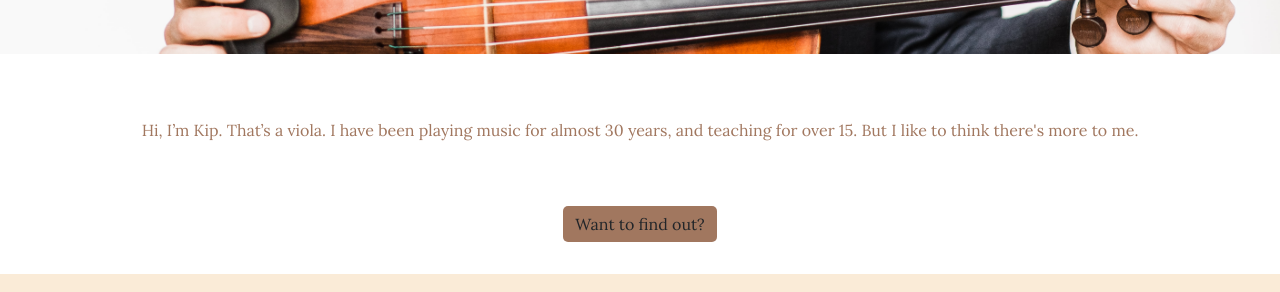
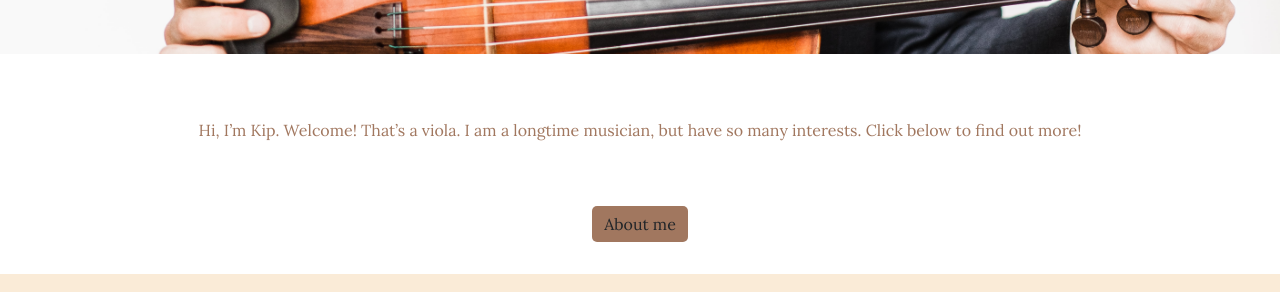
Before and after one commit to kipvla/my_site, a Svelte app: page / in a window 1280 px wide. Shown: the part 746-1038 px from the top of the page. Built offline with nearby package versions, Linux system fonts and the light colour scheme.

Commit message:
update short bio

```diff
--- a/src/components/Home/ShortBio.svelte
+++ b/src/components/Home/ShortBio.svelte
@@ -1,19 +1,15 @@
 <script>
-  import {link} from 'svelte-routing';
+  import { link } from "svelte-routing";
 </script>
 
 <div class="short-bio py-3">
-  <div class="container w-100 text-justify px-5 d-flex flex-column align-items-center">
+  <div
+    class="container w-100 text-justify px-5 d-flex flex-column align-items-center"
+  >
     <p class="py-5">
-      Hi, I’m Kip. That’s a viola. I have been playing music for almost 30 years, and teaching for over 15. But I like to think there's more to me.
-      <!-- A violist and an educator, Kip Riecken has performed with the Chicago and
-      St. Louis Symphonies, the Civic Orchestra of Chicago, and alongside Yo-Yo Ma
-      and Tabea Zimmerman. Kip's study of the Alexander Technique, an
-      indispensable method for enhancing efficiency of movement and personal
-      expression, inspires a lively and warm perspective on music-making and
-      teaching. Click <a href="https://www.youtube.com/channel/UCOzQuf-qTzKJx6YfYTaJLpQ?view_as=subscriber">here</a> to see Kip talk about the Alexander Technique on
-      YouTube. -->
+      Hi, I’m Kip. Welcome! That’s a viola. I am a longtime musician, but have
+      so many interests. Click below to find out more!
     </p>
-    <p class="text-dark"><a class="btn" href="/about" use:link>Want to find out?</a></p>
+    <p class="text-dark"><a class="btn" href="/about" use:link>About me</a></p>
   </div>
 </div>
```
